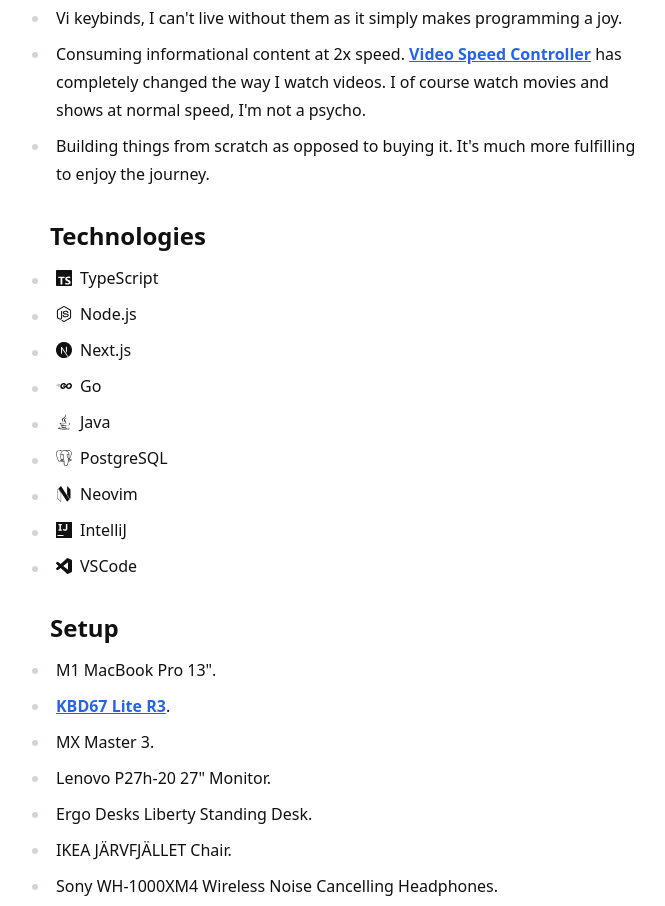
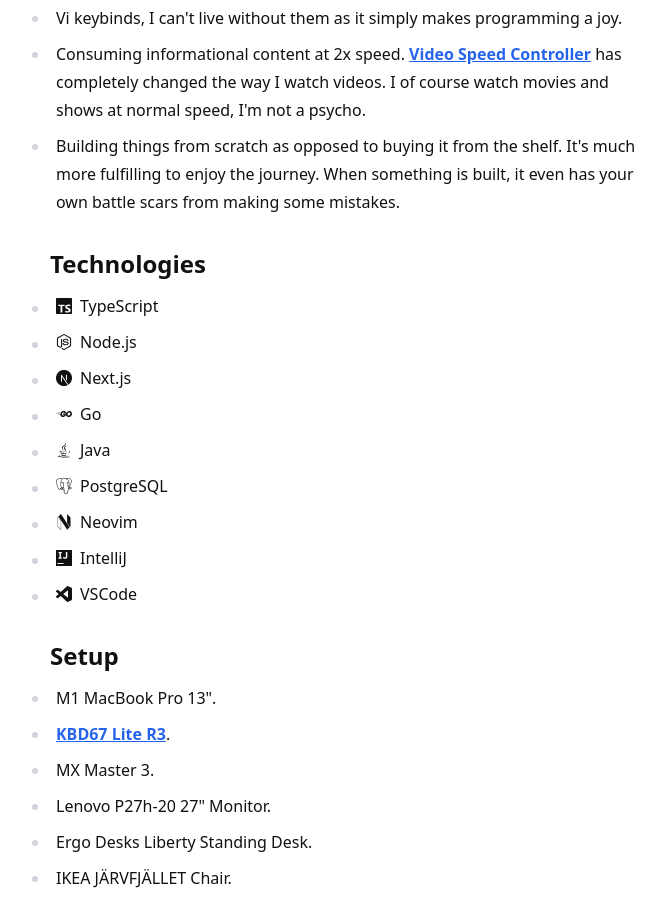
Before and after one commit to pzrsa/parsam.io, a Next.js app: page /about in a window 1280 px wide. Shown: the part 920-1826 px from the top of the page, without its empty margins (278-943 px from the left). Built offline with nearby package versions, Linux system fonts and the light colour scheme.

Commit message:
about me minor update

```diff
--- a/pages/about.tsx
+++ b/pages/about.tsx
@@ -125,8 +125,10 @@ const About: React.FC = ({}) => {
             movies and shows at normal speed, I&apos;m not a psycho.
           </li>
           <li>
-            Building things from scratch as opposed to buying it. It&apos;s much
-            more fulfilling to enjoy the journey.
+            Building things from scratch as opposed to buying it from the shelf.
+            It&apos;s much more fulfilling to enjoy the journey. When something
+            is built, it even has your own battle scars from making some
+            mistakes.
           </li>
         </ul>
         <h2 className="text-2xl font-bold mb-3 mt-8">Technologies</h2>
```
